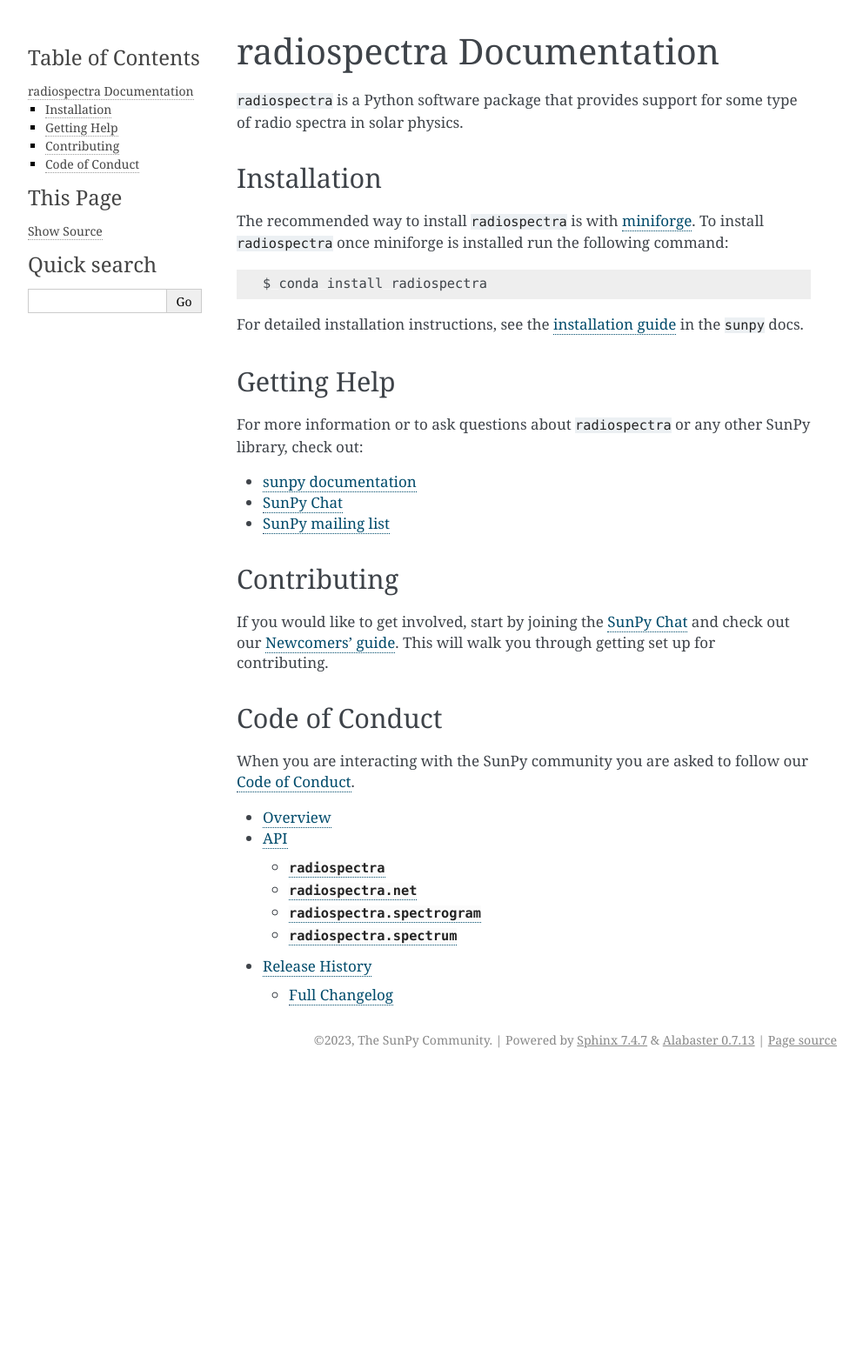
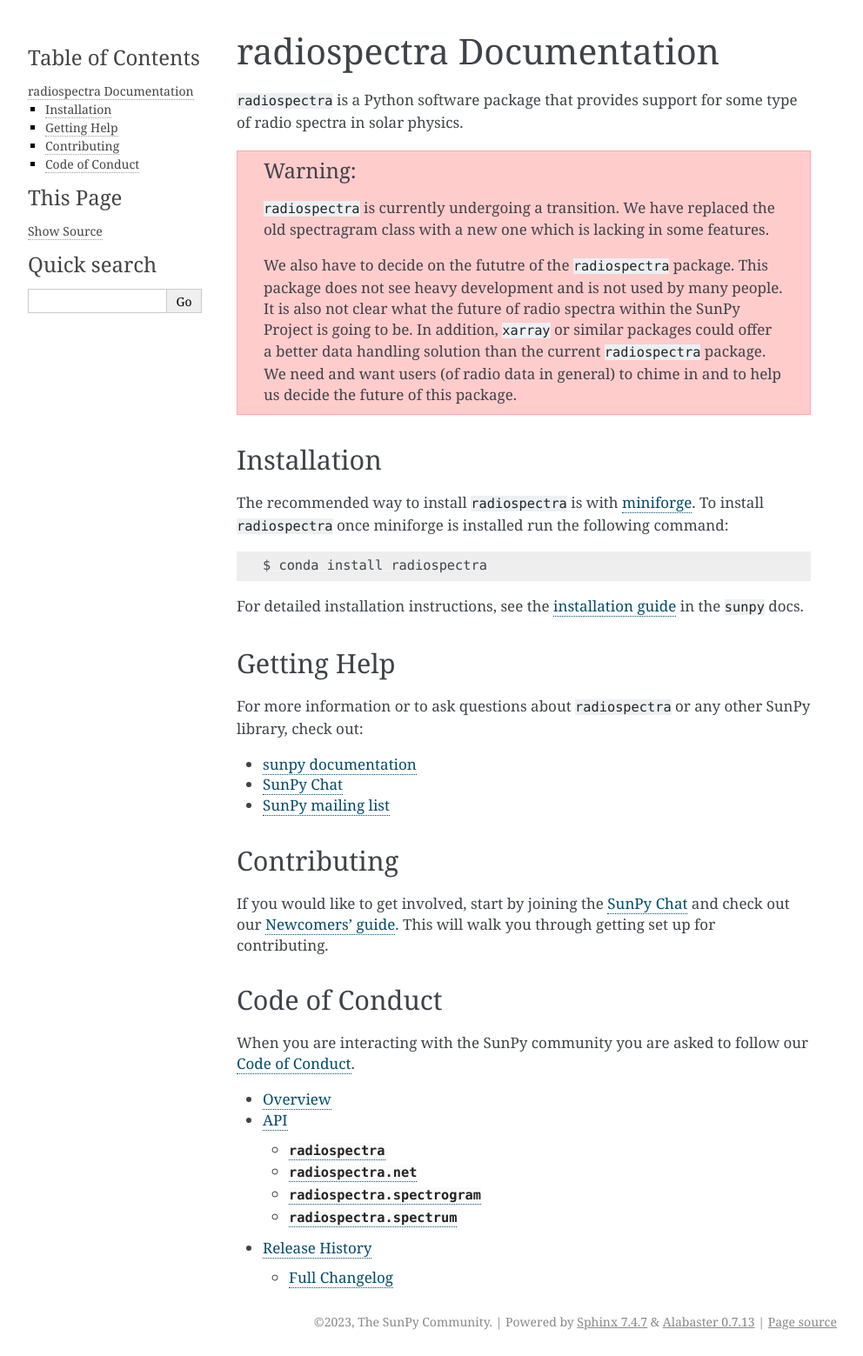
Before and after one commit to sunpy/radiospectra, a Sphinx documentation site: the page built from docs/index.rst, in a window 1280 px wide. Shown: the whole page at 87% size, without its empty margins (148-1140 px from the left). Built offline with Sphinx 7.4.7, drawn with Linux system fonts in a browser that asks for light colours; the version number could not be read and is left out; before the commit the page ends 1235 px from its top, so only the background shows below that.

Commit message:
Changelog + warning

```diff
--- /dev/null
+++ b/changelog/105.breaking.rst
@@ -0,0 +1 @@
+Removed the ``SWAVESClient`` and ``WAVESClient`` as the old URLS have gone offline.
--- /dev/null
+++ b/changelog/105.trivial.rst
@@ -0,0 +1 @@
+Moved to Github Actions.
--- a/docs/index.rst
+++ b/docs/index.rst
@@ -3,6 +3,17 @@
 **************************
 
 ``radiospectra`` is a Python software package that provides support for some type of radio spectra in solar physics.
+
+.. warning::
+
+    ``radiospectra`` is currently undergoing a transition.
+    We have replaced the old spectragram class with a new one which is lacking in some features.
+
+    We also have to decide on the fututre of the ``radiospectra`` package.
+    This package does not see heavy development and is not used by many people.
+    It is also not clear what the future of radio spectra within the SunPy Project is going to be.
+    In addition, ``xarray`` or similar packages could offer a better data handling solution than the current ``radiospectra`` package.
+    We need and want users (of radio data in general) to chime in and to help us decide the future of this package.
 
 Installation
 ============
```
